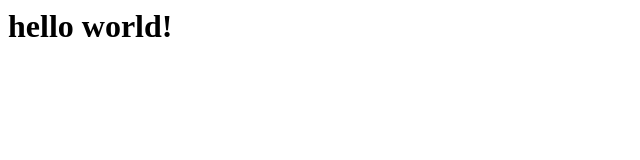
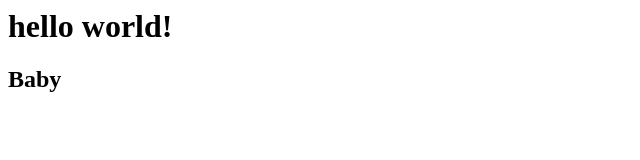
Before and after one commit to MANTENN/Practice-Website, a plain HTML site: page index.html in a window 1280 px wide. Shown: the full height of the page, 0-640 px from the left. Drawn offline with Linux system fonts and the light colour scheme.

Commit message:
Changed shit

```diff
--- a/index.html
+++ b/index.html
@@ -1 +1,2 @@
 <h1>hello world!</h1>
+<h2>Baby</h2>
```
